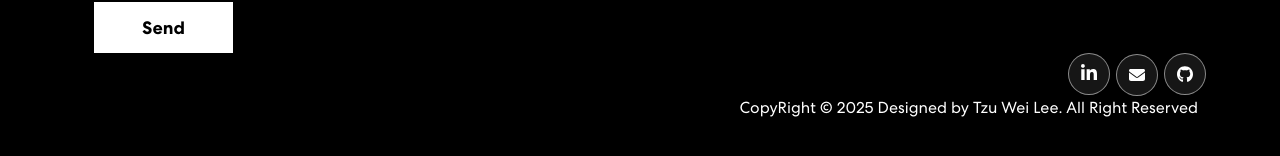
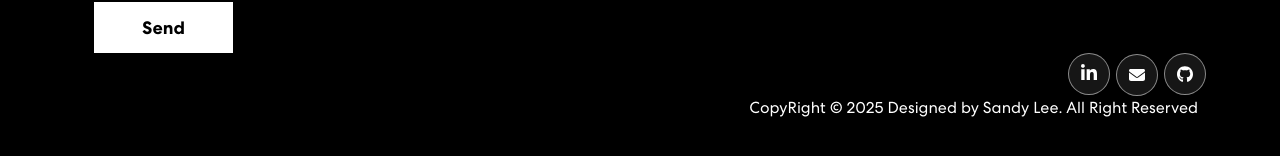
Before and after one commit to ssweilee/Personal-Website, a React (Vite) app: page / in a window 1280 px wide. Shown: the part 3613-3769 px from the top of the page. Built offline with nearby package versions, Linux system fonts and the light colour scheme; no server answers.

Commit message:
modified footer

```diff
--- a/src/components/Footer.jsx
+++ b/src/components/Footer.jsx
@@ -14,7 +14,7 @@ function Footer () {
                         <a href={links.mail} target="_blank"><FontAwesomeIcon className="social-icon" icon={faEnvelope} /></a>
                         <a href={links.github} target="_blank"><FontAwesomeIcon className="social-icon" icon={faGithub} /></a>
                     </div>
-                    <span>CopyRight © {new Date().getFullYear()} Designed by Tzu Wei Lee. All Right Reserved</span>
+                    <span>CopyRight © {new Date().getFullYear()} Designed by Sandy Lee. All Right Reserved</span>
                 </Row>
             </Container>
         </footer>
```
